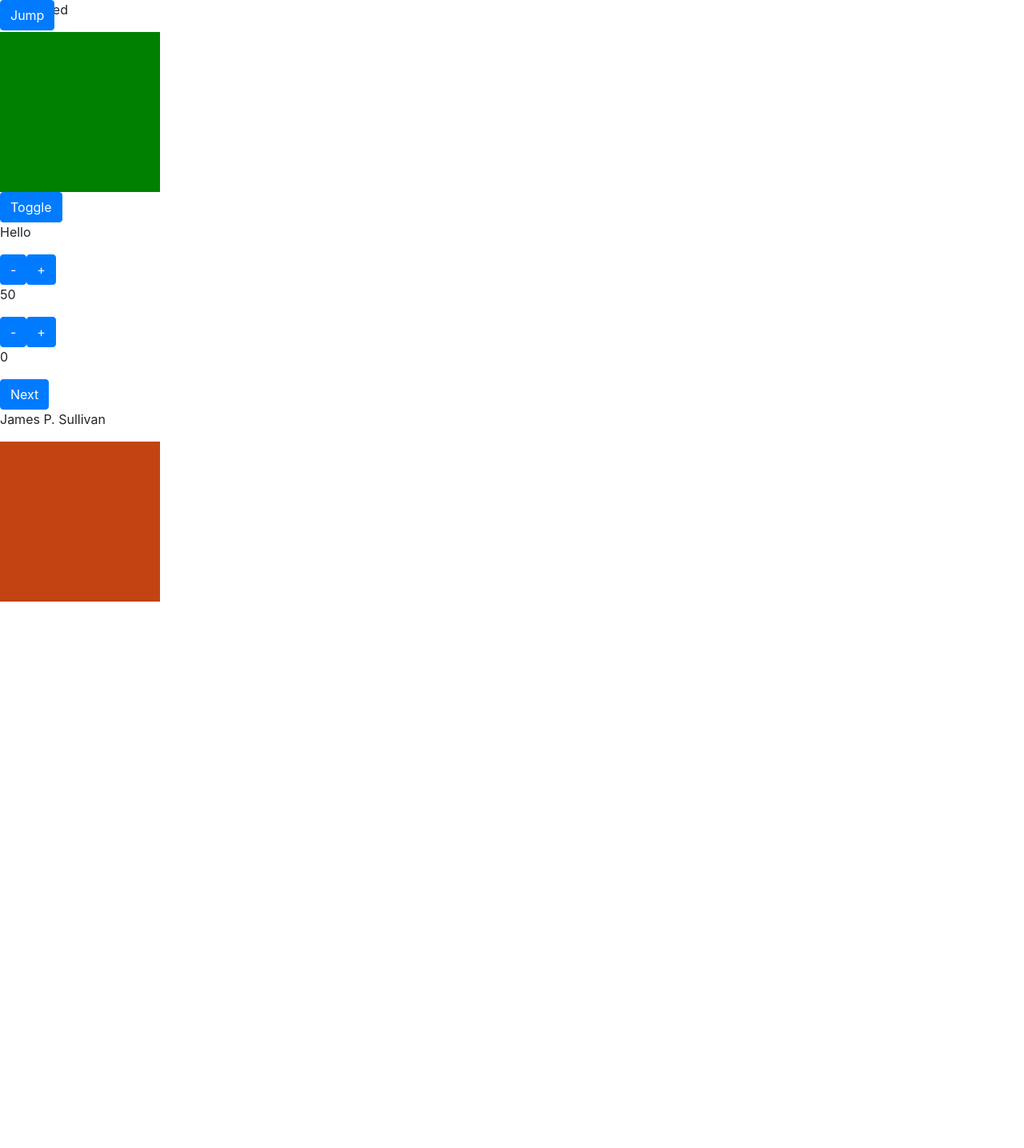
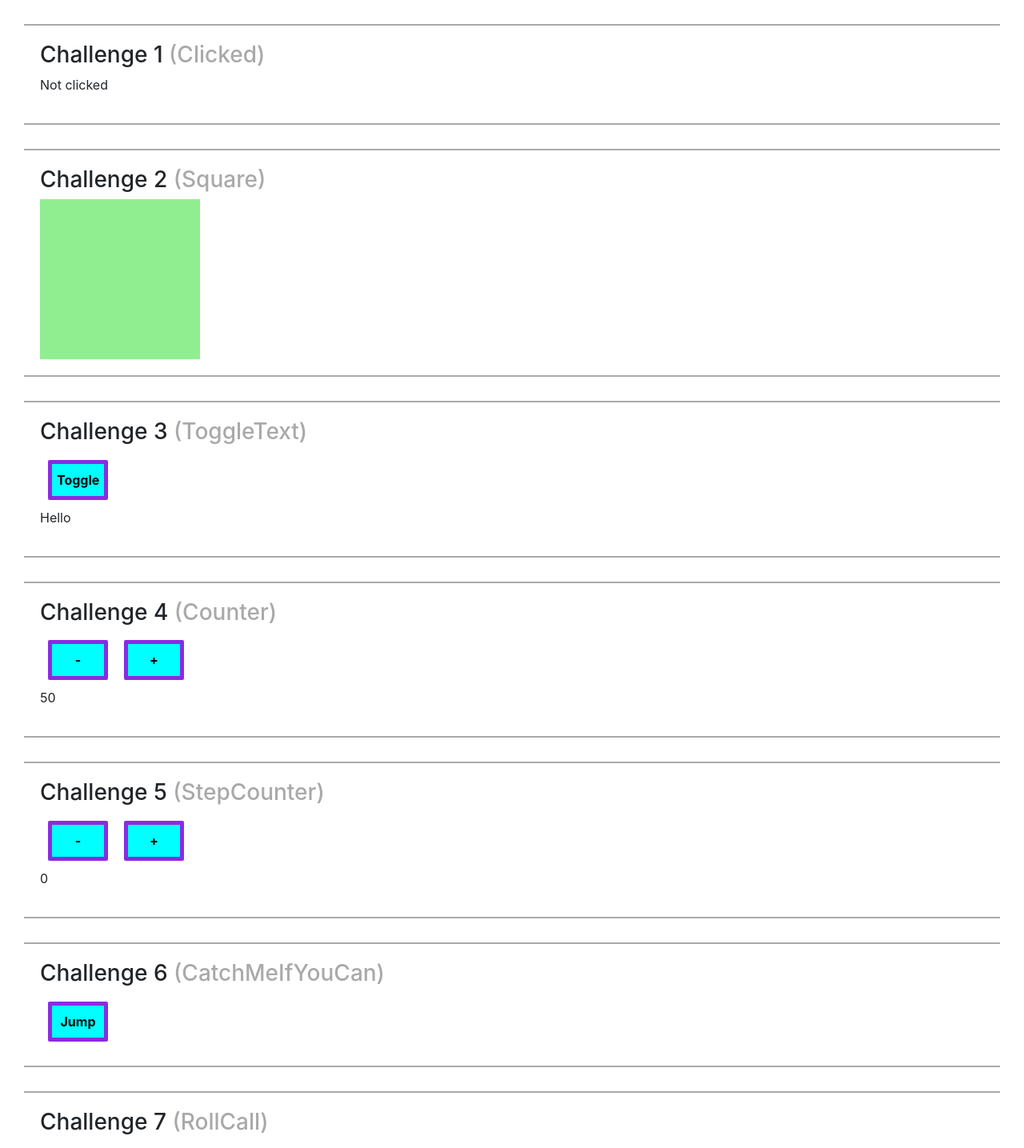
Before and after one commit to RaccoonHowell/Hooks-React-app, a React (Create React App) app: page / in a window 1280 px wide. Shown: the top 1435 px of the page at 80% size. Before the commit the page ends 800 px from the top, so only its background shows below. Built offline with nearby package versions, Linux system fonts and the light colour scheme.

Commit message:
added CSS to app

```diff
--- a/src/App.css
+++ b/src/App.css
@@ -1,38 +1,24 @@
-.App {
-  text-align: center;
+button {
+	background-color: aqua;
+	border: solid 5px blueviolet;
+	border-radius: 2px;
+	font-weight: bold;
+	margin: 10px;
+	height: 50px;
+	width: 75px;
 }
 
-.App-logo {
-  height: 40vmin;
-  pointer-events: none;
+h1 {
+	font-weight: bold;
 }
 
-@media (prefers-reduced-motion: no-preference) {
-  .App-logo {
-    animation: App-logo-spin infinite 20s linear;
-  }
+.wrapper {
+	border-top: solid 2px darkgray;
+	border-bottom: solid 2px darkgray;
+	padding: 20px;
+	margin: 30px;
 }
 
-.App-header {
-  background-color: #282c34;
-  min-height: 100vh;
-  display: flex;
-  flex-direction: column;
-  align-items: center;
-  justify-content: center;
-  font-size: calc(10px + 2vmin);
-  color: white;
+span {
+	color: darkgrey;
 }
-
-.App-link {
-  color: #61dafb;
-}
-
-@keyframes App-logo-spin {
-  from {
-    transform: rotate(0deg);
-  }
-  to {
-    transform: rotate(360deg);
-  }
-}
--- a/src/App.js
+++ b/src/App.js
@@ -7,6 +7,8 @@ import StepCounter from "./StepCounter";
 import CatchMeIfYouCan from "./CatchMeIfYouCan";
 import RollCall from "./RollCall";
 import Colours from "./Colours";
+import Die from "./Die";
+import "./App.css";
 
 const App = () => (
 	<>
@@ -18,6 +20,7 @@ const App = () => (
 		<CatchMeIfYouCan jump={ 100 } />
 		<RollCall names={["James P. Sullivan", "Mike Wazowski", "Boo", "Randall Boggs", "Roz", "Fungus"]} />
 		<Colours colours={["#C14412", "#EBB31A", "#8F5318", "#009EAD", "#395967"]} />
+		<Die sides={ 6 } />
 	</>
 );
 
--- a/src/CatchMeIfYouCan.js
+++ b/src/CatchMeIfYouCan.js
@@ -6,17 +6,15 @@ const CatchMeIfYouCan = ({ jump }) => {
     const updateClicked = () => setClicked(clicked + 1);
 
     const style = {
-        position: 'absolute',
+        position: 'relative',
         top: clicked * jump
     }
 
     return (
-        <button
-            className="btn btn-primary"
-            style={ style } onClick={ updateClicked}
-        >
-            Jump
-        </button>
+        <div class="wrapper">
+            <h3>Challenge 6 <span>(CatchMeIfYouCan)</span></h3>
+            <button style={ style } onClick={ updateClicked}>Jump</button>
+        </div>
     )
 }
 
--- a/src/Clicked.js
+++ b/src/Clicked.js
@@ -5,8 +5,13 @@ const Clicked = () => {
 
     const updateClicked = () => setClicked(true);
 
-    return <p onClick={ updateClicked }>{ clicked ? "Clicked" : "Not clicked" }</p>;
-  }
+    return (
+        <div class="wrapper">
+            <h3>Challenge 1 <span>(Clicked)</span></h3>
+            <p onClick={ updateClicked }>{ clicked ? "Clicked" : "Not clicked" }</p>
+        </div>
+    )
+}
 
   export default Clicked;
 
--- a/src/Colours.js
+++ b/src/Colours.js
@@ -3,7 +3,7 @@ import React, { useState } from "react";
 const Colours = ({ colours }) => {
     const [index, setIndex] = useState(0);
 
-    const updateIndex= () => setIndex(index < colours.length - 1? index + 1 : 0);
+    const updateIndex = () => setIndex(index < colours.length - 1? index + 1 : 0);
 
     const divStyle = {
         backgroundColor: colours[index],
@@ -11,7 +11,12 @@ const Colours = ({ colours }) => {
         width: 200,
     };
 
-    return <div onClick={ updateIndex } style={ divStyle } />
+    return (
+        <div class="wrapper">
+            <h3>Tricksy 1 <span>(Colours)</span></h3>
+            <div onClick={ updateIndex } style={ divStyle } />
+        </div>
+    )
 }
 
 export default Colours;
--- a/src/Counter.js
+++ b/src/Counter.js
@@ -3,16 +3,17 @@ import React, { useState } from "react";
 const Counter = ({ initial, max }) => {
     const [counter, setCounter] = useState(initial);
 
-    const updateCounterDown= () => setCounter(counter === 0 ? 0 : counter - 1);
+    const updateCounterDown = () => setCounter(counter === 0 ? 0 : counter - 1);
 
-    const updateCounterUp= () => setCounter(counter === max ? max : counter + 1);
+    const updateCounterUp = () => setCounter(counter === max ? max : counter + 1);
 
     return (
-        <>
-            <button className="btn btn-primary" onClick={ updateCounterDown }>-</button>
-            <button className="btn btn-primary" onClick={ updateCounterUp }>+</button>
+        <div class="wrapper">
+            <h3>Challenge 4 <span>(Counter)</span></h3>
+            <button onClick={ updateCounterDown }>-</button>
+            <button onClick={ updateCounterUp }>+</button>
             <p>{ counter }</p>
-        </>
+        </div>
     )
 }
 
--- /dev/null
+++ b/src/Die.js
@@ -0,0 +1,23 @@
+import React, { useState } from "react";
+
+const Die = ({ sides }) => {
+    const [side, setSide] = useState("click");
+
+    const updateSide = () => setSide(Math.floor(Math.random() * sides) + 1)
+
+    return (
+        <div class="wrapper">
+            <h3>Tricksy 2 <span>(Die)</span></h3>
+            <button onClick={ updateSide }>{ side }</button>
+        </div>
+    )
+}
+
+export default Die;
+
+// Create a <Die sides={ 6 }> component that shows a random number between 1 and sides whenever you click on it
+
+// Hint: Math.random() generates a random number between 0 and 1. If you multiply the result by, say 100, and then use Math.floor(), you will get a number between 0 and 99.
+
+// let random = Math.random(); // a number between 0 and 1
+// let number = Math.floor(random * 100); // a number between 0 and 99
--- a/src/RollCall.js
+++ b/src/RollCall.js
@@ -3,13 +3,14 @@ import React, { useState } from "react";
 const RollCall = ({ names }) => {
     const [index, setIndex] = useState(0);
 
-    const updateIndex= () => setIndex(index < names.length - 1? index + 1 : 0);
+    const updateIndex = () => setIndex(index < names.length - 1? index + 1 : 0); //  use % index + 1 then line 12 { names [index %]}
 
     return (
-        <>
-            <button className="btn btn-primary" onClick={ updateIndex }>Next</button>
+        <div class="wrapper">
+            <h3>Challenge 7 <span>(RollCall)</span></h3>
+            <button onClick={ updateIndex }>Next</button>
             <p>{ names[index] }</p>
-        </>
+        </div>
     )
 }
 
--- a/src/Square.js
+++ b/src/Square.js
@@ -6,12 +6,17 @@ const Square = ({ color }) => {
     const updateClicked = () => setClicked(!clicked);
 
     const divStyle = {
-        backgroundColor: clicked ? color : "green",
+        backgroundColor: clicked ? color : "lightgreen",
         height: 200,
         width: 200,
     };
 
-    return <div onClick={ updateClicked } style={ divStyle } />
+    return (
+        <div class="wrapper">
+            <h3>Challenge 2 <span>(Square)</span></h3>
+            <div onClick={ updateClicked } style={ divStyle } />
+        </div>
+    )
   }
 
   export default Square;
--- a/src/StepCounter.js
+++ b/src/StepCounter.js
@@ -3,16 +3,17 @@ import React, { useState } from "react";
 const StepCounter = ({ max, step }) => {
     const [counter, setCounter] = useState(0);
 
-    const updateCounterDown= () => setCounter(counter === 0 ? 0 : counter - step);
+    const updateCounterDown = () => setCounter(counter === 0 ? 0 : counter - step);
 
-    const updateCounterUp= () => setCounter(counter === max ? max : counter + step);
+    const updateCounterUp = () => setCounter(counter === max ? max : counter + step);
 
     return (
-        <>
-            <button className="btn btn-primary" onClick={ updateCounterDown }>-</button>
-            <button className="btn btn-primary" onClick={ updateCounterUp }>+</button>
+        <div class="wrapper">
+            <h3>Challenge 5 <span>(StepCounter)</span></h3>
+            <button onClick={ updateCounterDown }>-</button>
+            <button onClick={ updateCounterUp }>+</button>
             <p>{ counter }</p>
-        </>
+        </div>
     )
 }
 
--- a/src/ToggleText.js
+++ b/src/ToggleText.js
@@ -6,10 +6,11 @@ const ToggleText = ({ initial, alternate }) => {
     const updateClicked = () => setClicked(!clicked);
 
     return (
-        <>
-            <button className="btn btn-primary" onClick={ updateClicked }>Toggle</button>
+        <div class="wrapper">
+            <h3>Challenge 3 <span>(ToggleText)</span></h3>
+            <button onClick={ updateClicked }>Toggle</button>
             <p>{ clicked ?  alternate : initial }</p>
-        </>
+        </div>
     )
 }
 
```
